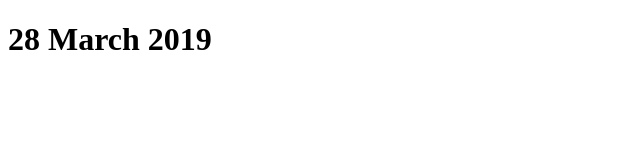
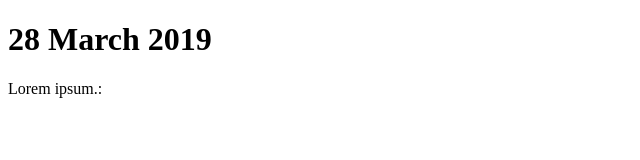
Before and after one commit to kanatunta/swift_academy, a plain HTML site: page week3/lectOne/index.html in a window 1280 px wide. Shown: the whole page, without its empty margins (0-640 px from the left). Drawn offline with Linux system fonts and the light colour scheme.

Commit message:
add paragraph

```diff
--- a/week3/lectOne/index.html
+++ b/week3/lectOne/index.html
@@ -8,5 +8,6 @@
 </head>
 <body>
     <h1>28 March 2019</h1>
+    <p>Lorem ipsum.:</p>
 </body>
 </html>
```
